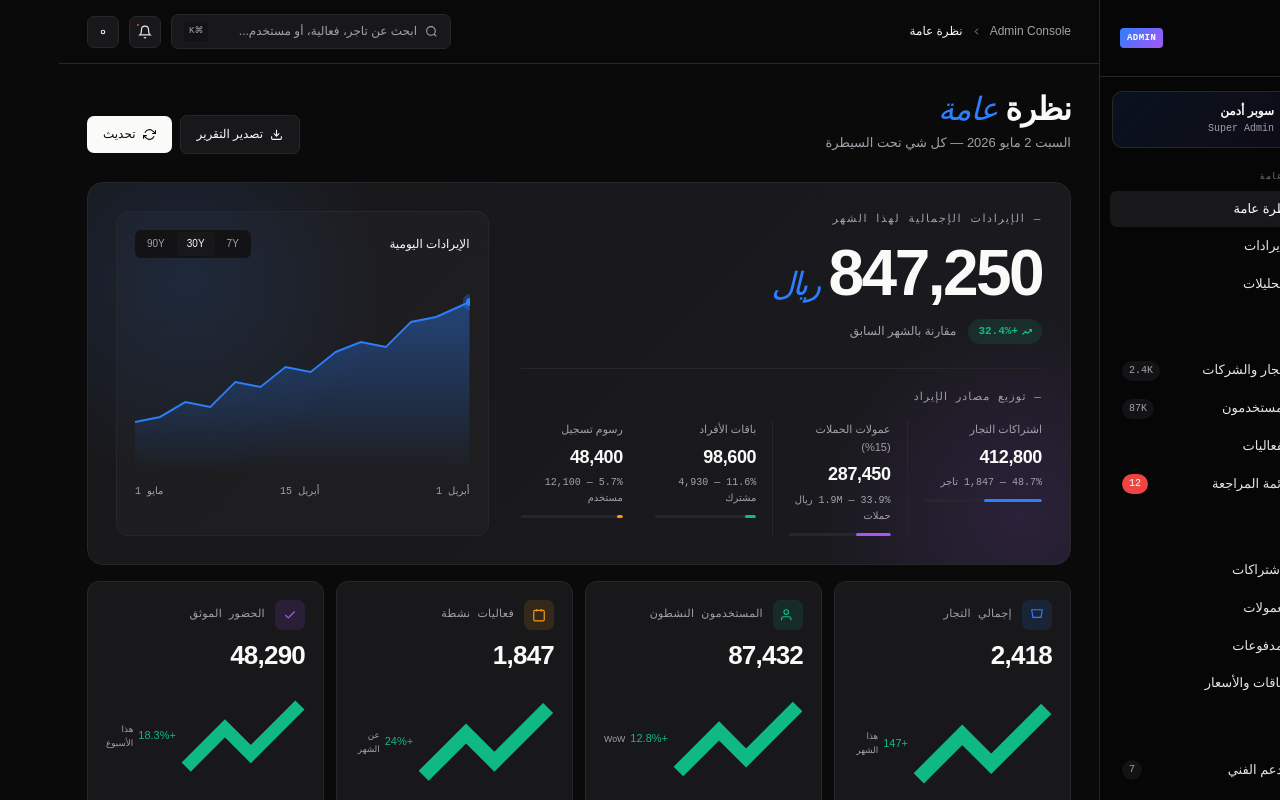
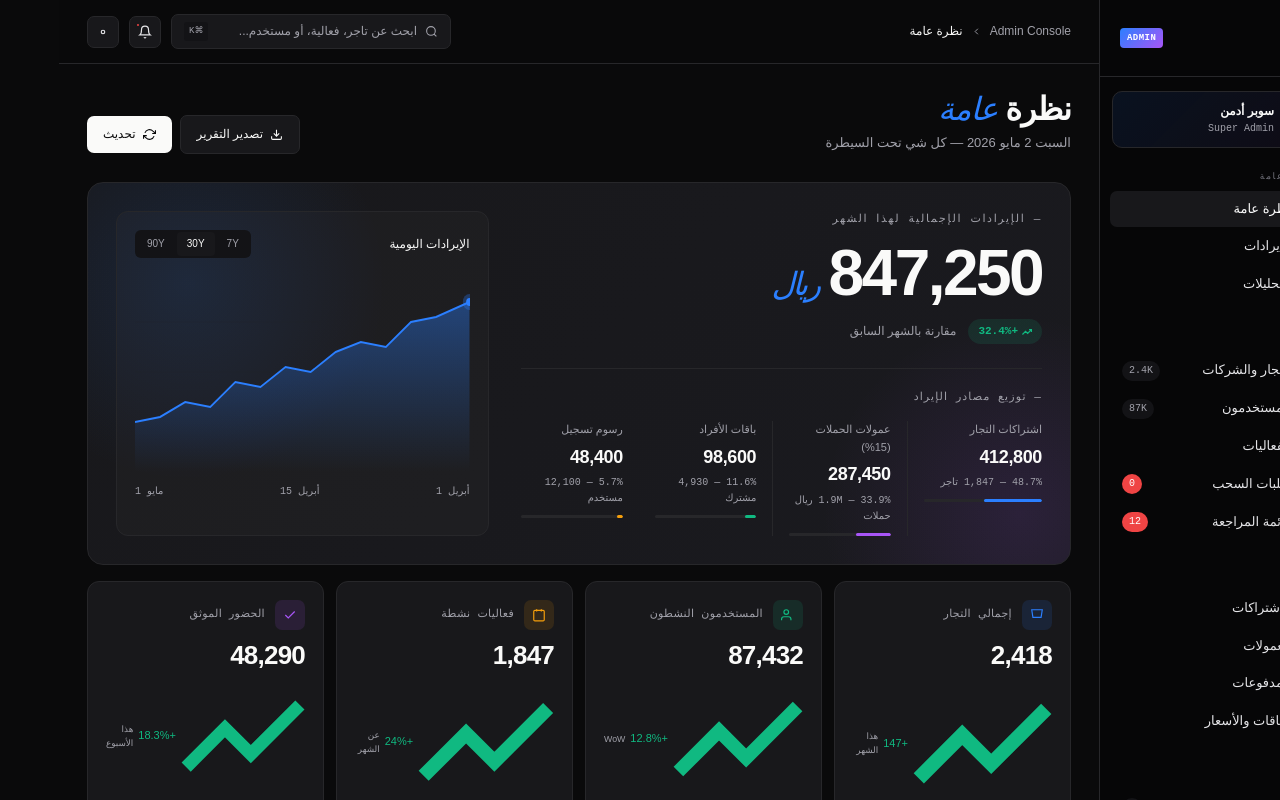
Before and after one commit to linenotpaid/linenotpaid, a Next.js app: page /admin in a window 1280 px wide. Built offline with nearby package versions, Linux system fonts and the light colour scheme.

Commit message:
feat: add withdrawals link to admin sidebar

```diff
--- a/src/app/admin/page.tsx
+++ b/src/app/admin/page.tsx
@@ -1130,6 +1130,11 @@ export default function AdminDashboard() {
       <button className="nav-item" data-page="events">
         <svg className="nav-icon" viewBox="0 0 24 24" fill="none" stroke="currentColor" strokeWidth="1.8"><rect x="3" y="4" width="18" height="18" rx="2"/><path d="M16 2v4M8 2v4M3 10h18"/></svg>
         <span>الفعاليات</span>
+      </button>
+      <button className="nav-item" data-page="withdrawals" onClick={() => window.location.href="/admin/withdrawals"}>
+        <svg className="nav-icon" viewBox="0 0 24 24" fill="none" stroke="currentColor" strokeWidth="1.8"><path d="M12 1v22M17 5H9.5a3.5 3.5 0 000 7h5a3.5 3.5 0 010 7H6"/></svg>
+        <span>طلبات السحب</span>
+        <span className="badge alert">0</span>
       </button>
       <button className="nav-item" data-page="approvals">
         <svg className="nav-icon" viewBox="0 0 24 24" fill="none" stroke="currentColor" strokeWidth="1.8"><path d="M9 12l2 2 4-4M21 12a9 9 0 11-18 0 9 9 0 0118 0z"/></svg>
```
